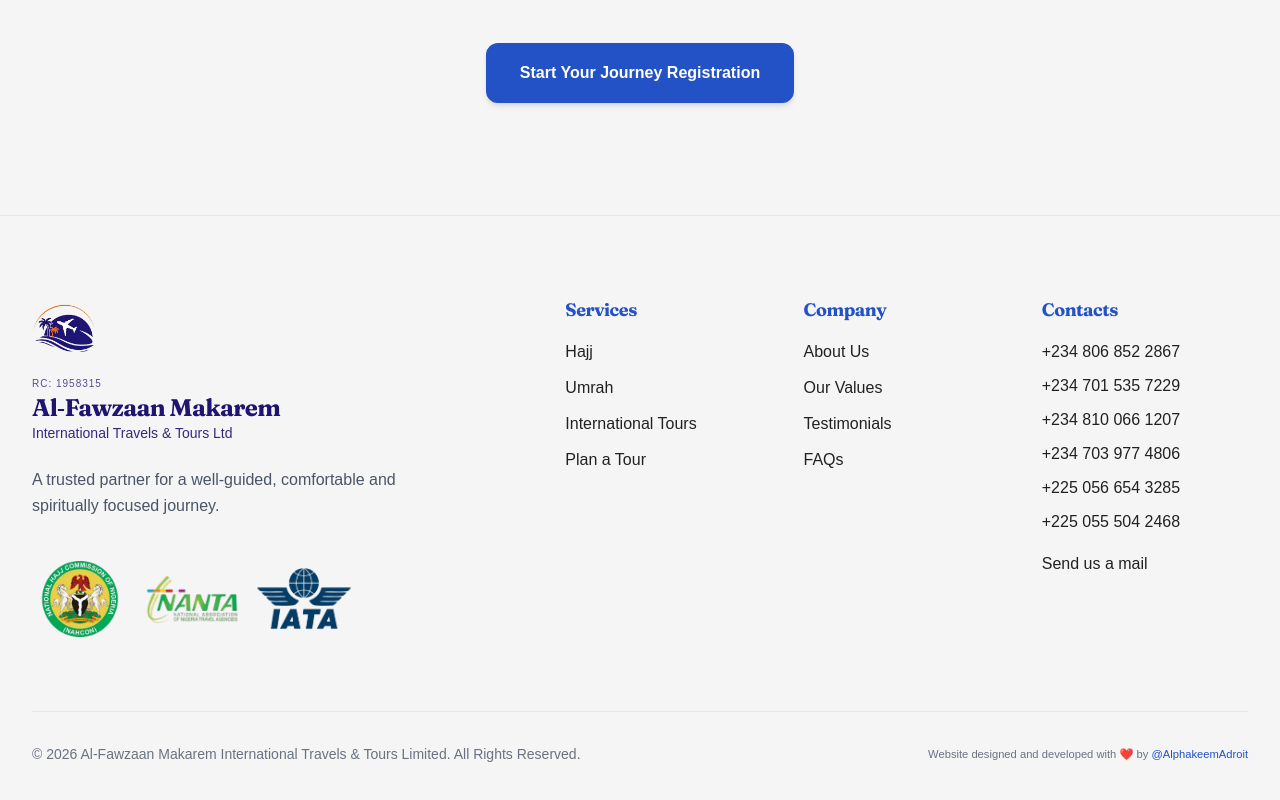
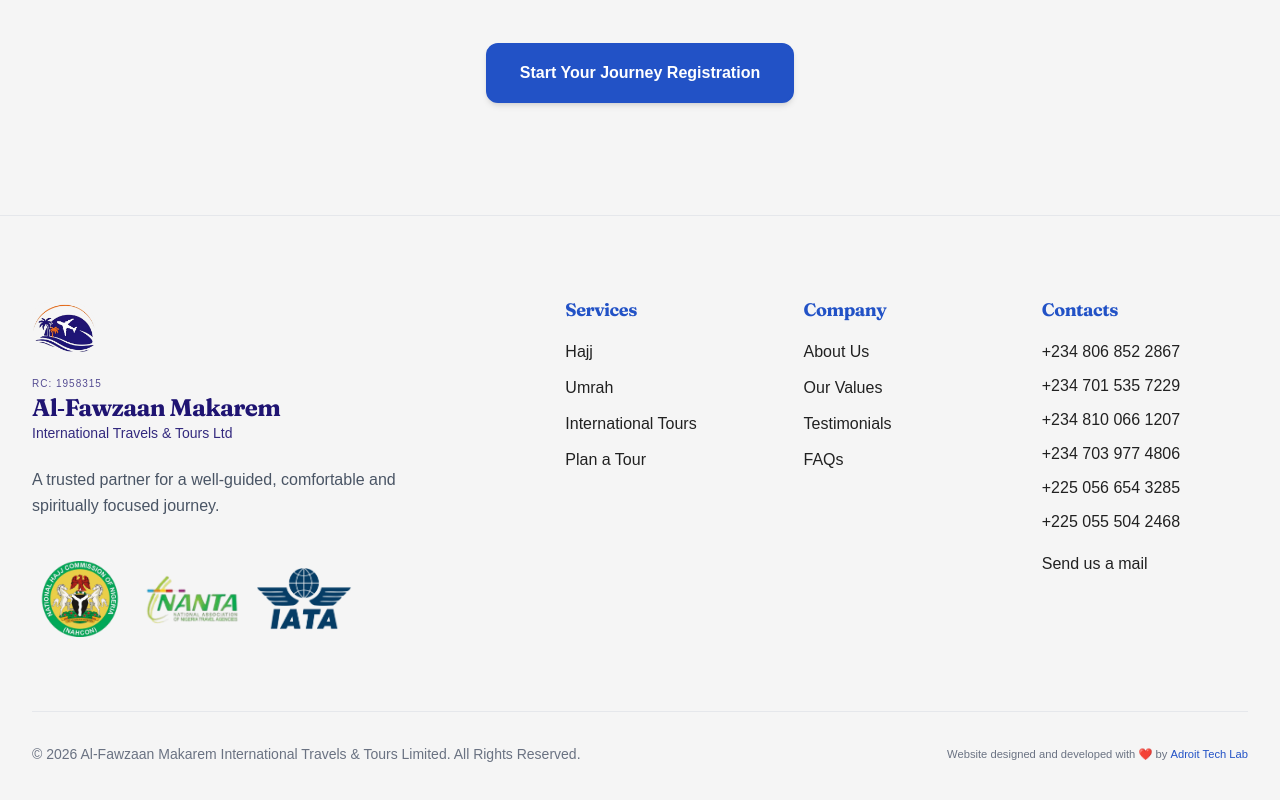
Before and after one commit to Alphakeem-Adroit/Fawzaan, a React (Vite) app in the folder landing/: page / in a window 1280 px wide. Shown: the part 9093-9893 px from the top of the page. Built offline with nearby package versions, Linux system fonts and the light colour scheme.

Commit message:
fix: link urls

```diff
--- a/landing/src/components/sections/home/Footer.jsx
+++ b/landing/src/components/sections/home/Footer.jsx
@@ -75,7 +75,7 @@ const Footer = () => {
               <ul className="flex flex-col gap-3 font-sans text-black">
                 <li><a href="/#hajj/umrah" className={linkStyle}>Hajj</a></li>
                 <li><a href="/#hajj/umrah" className={linkStyle}>Umrah</a></li>
-                <li><a href="/#tourism" className={linkStyle}>International Tours</a></li>
+                <li><a href="/tourism" className={linkStyle}>International Tours</a></li>
                 <li><a href="/tourism/#plan-trip" className={linkStyle}>Plan a Tour</a></li>
               </ul>
             </div>
@@ -118,7 +118,7 @@ const Footer = () => {
           className="pt-8 flex flex-col sm:flex-row items-center justify-between gap-4 font-sans text-sm text-gray-500 text-center sm:text-left"
         >
           <p>&copy; 2026 Al-Fawzaan Makarem International Travels & Tours Limited. All Rights Reserved.</p>
-          <small>Website designed and developed with ❤️ by <a href="https://wa.me/2349033023139" className="relative inline-block text-blue hover:text-black transition-colors after:content-[''] after:absolute after:w-full after:scale-x-0 after:h-[1.5px] after:-bottom-0.5 after:left-0 after:bg-blue after:origin-bottom-right after:transition-transform after:duration-300 hover:after:scale-x-100 hover:after:origin-bottom-left">@AlphakeemAdroit</a></small>
+          <small>Website designed and developed with ❤️ by <a href="https://wa.me/2349033023139" className="relative inline-block text-blue hover:text-black transition-colors after:content-[''] after:absolute after:w-full after:scale-x-0 after:h-[1.5px] after:-bottom-0.5 after:left-0 after:bg-blue after:origin-bottom-right after:transition-transform after:duration-300 hover:after:scale-x-100 hover:after:origin-bottom-left">Adroit Tech Lab</a></small>
         </motion.div>
 
       </div>
```
